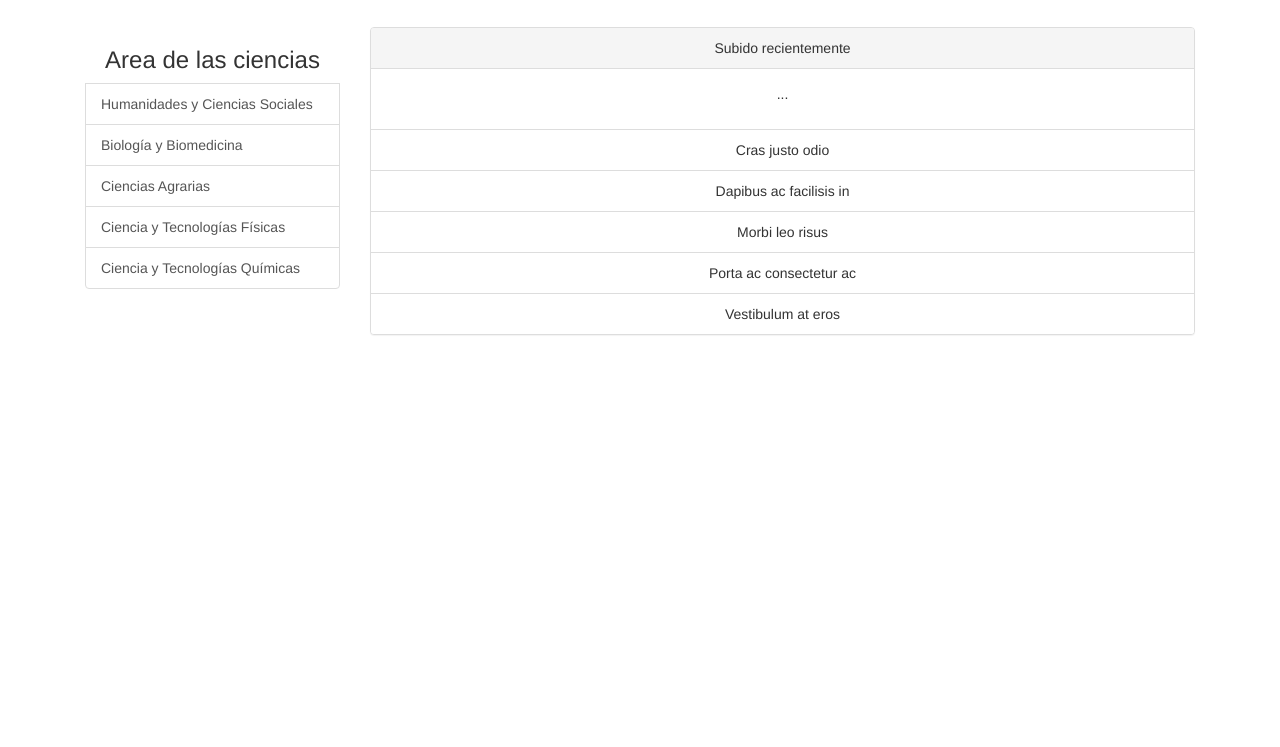
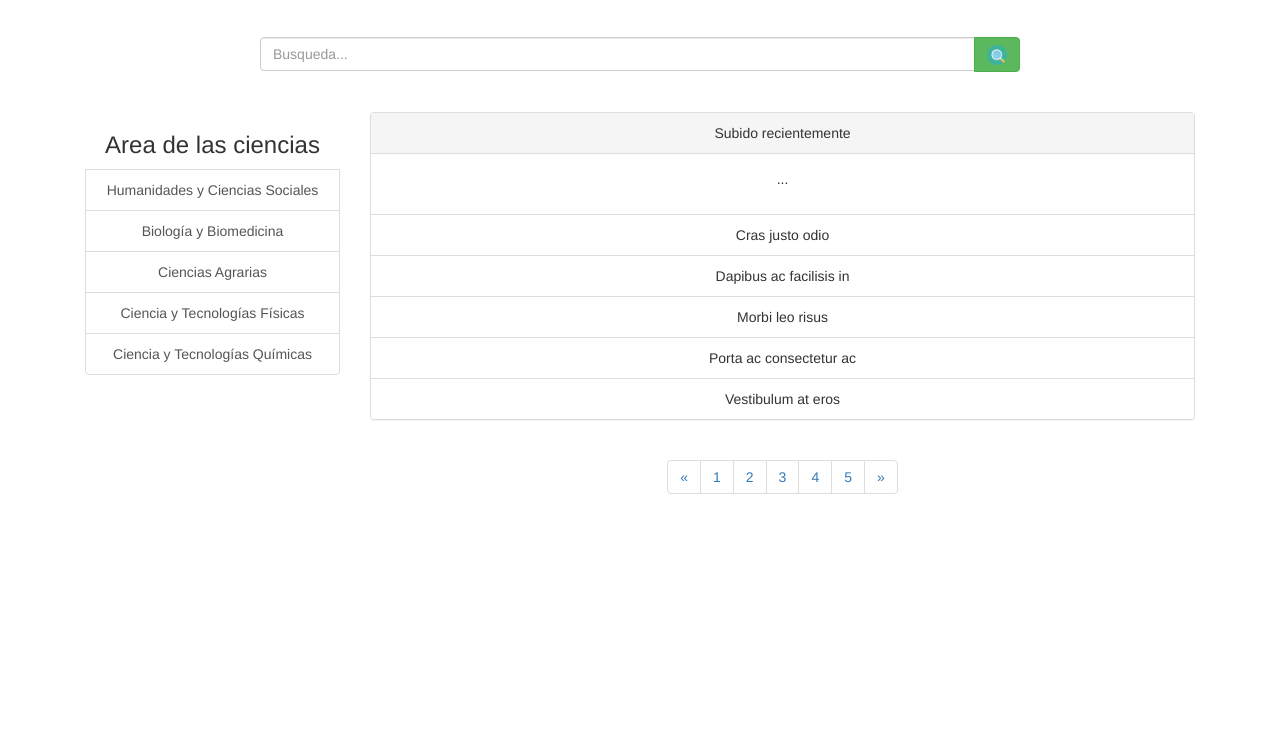
Before and after one commit to davcocom/Practicas, a plain HTML site: page WebPage/public_html/consultas.html in a window 1280 px wide. Shown: the part 53-800 px from the top of the page. Drawn offline with nearby package versions, Linux system fonts and the light colour scheme.

Commit message:
modificaciones

```diff
--- a/WebPage/public_html/consultas.html
+++ b/WebPage/public_html/consultas.html
@@ -50,17 +50,27 @@
                 </div><!-- /.navbar-collapse -->
             </div><!-- /.container-fluid -->
         </nav>
+        <div class="consultas">
 
-        <div class="consultas">
             <div class="container">
+                <br><br>
+                <center>
+                <div class="busqueda input-group col-lg-8">
+                    <input type="text" class="form-control" placeholder="Busqueda..." id="query" name="query" value="">
+                    <div class="input-group-btn">
+                        <button type="submit" class="btn btn-success"><img src="pictures/search.png" alt="" width="20"/></button>
+
+                    </div>
+                </div>
+            <br><br>
             <div class="col-lg-3">
                 <div class="list-group">
                     <center><h3>Area de las ciencias</h3></center>
-                        <a href="#" class="list-group-item">Humanidades y Ciencias Sociales</a>
-                        <a href="#" class="list-group-item">Biología y Biomedicina</a>
-                        <a href="#" class="list-group-item">Ciencias Agrarias</a>
-                        <a href="#" class="list-group-item">Ciencia y Tecnologías Físicas</a>
-                        <a href="#" class="list-group-item">Ciencia y Tecnologías Químicas</a>
+                    <a href="#" class="area list-group-item">Humanidades y Ciencias Sociales</a>
+                    <a href="#" class="area list-group-item">Biología y Biomedicina</a>
+                    <a href="#" class="area list-group-item">Ciencias Agrarias</a>
+                    <a href="#" class="area list-group-item">Ciencia y Tecnologías Físicas</a>
+                    <a href="#" class="area list-group-item">Ciencia y Tecnologías Químicas</a>
                 </div>
 
             </div>
@@ -81,6 +91,15 @@
                             <li class="list-group-item">Vestibulum at eros</li>
                         </ul>
                     </div>
+                    <ul class="pagination">
+                        <li><a href="#">&laquo;</a></li>
+                        <li><a href="#">1</a></li>
+                        <li><a href="#">2</a></li>
+                        <li><a href="#">3</a></li>
+                        <li><a href="#">4</a></li>
+                        <li><a href="#">5</a></li>
+                        <li><a href="#">&raquo;</a></li>
+                    </ul>
                 </center>
             </div>
         </div>
@@ -94,10 +113,10 @@
     <script src="js/main.js"></script>
     <!-- Google Analytics: change UA-XXXXX-X to be your site's ID. -->
     <script>
-            (function(b, o, i, l, e, r) {
+        (function (b, o, i, l, e, r) {
             b.GoogleAnalyticsObject = l;
             b[l] || (b[l] =
-                        function() {
+                    function () {
                         (b[l].q = b[l].q || []).push(arguments)
                     });
             b[l].l = +new Date;
--- a/WebPage/public_html/css/main.css
+++ b/WebPage/public_html/css/main.css
@@ -21,7 +21,7 @@
     src: url('../fonts/JosefinSlab-Regular.ttf');
 }
 body{
-    padding-top: 80px;
+    padding-top: 50px;
     background: #fff;
 }
 
@@ -39,12 +39,12 @@ body{
 }
 
 .navbar-fixed-top {
-    background-color: #00467b;
+    background-color: #514A4A;
     border-bottom: #5a5a5a;
 }
 
 .jumbotron {
-  background-image:url('../pictures/main.jpg');
+  background-image:url('../pictures/9356933271_4f861a508f_o.jpg');
   height: 500px;
   background-repeat: no-repeat;
   background-size: cover;
@@ -72,6 +72,7 @@ body{
 }
 .jumbotron a{
     font-family: latobold;
+    color:#d3d3d3;
     font-size: 20px;
 }
 .learn-more {
@@ -106,3 +107,7 @@ body{
 .perfil p{
     color:#ffffff;
 }
+
+.busqueda{
+    alignment-adjust: central;
+}
--- a/WebPage/public_html/js/main.js
+++ b/WebPage/public_html/js/main.js
@@ -1,13 +1,10 @@
 var main = function() {
-    $('.list-group-item').click(function() {
+    $('.area').click(function() {
         $(this).toggleClass("active");
-        var parrafo = document.createElement('li');
-        // Crear nodo de tipo Text
-        var contenido = document.createTextNode("Hola Mundo!");
-        // Añadir el nodo Text como hijo del nodo Element
-        parrafo.appendChild(contenido);
-        // Añadir el nodo Element como hijo de la pagina
-        $('.reciente').append(parrafo);
+
+    });
+    $('.pagination').click(function() {
+        $(this).toggleClass("active");
     });
 };
 $(document).ready(main);
```
Also changed, not shown: WebPage/public_html/perfil.html (+3 -2 lines), WebPage/public_html/pictures/5645102295_76eee53390_o.jpg (added), WebPage/public_html/pictures/9356933271_4f861a508f_o.jpg (added), WebPage/public_html/pictures/Chemist_by_soniaa.jpg (added). Lines whose indentation alone changed are shown as unchanged.
